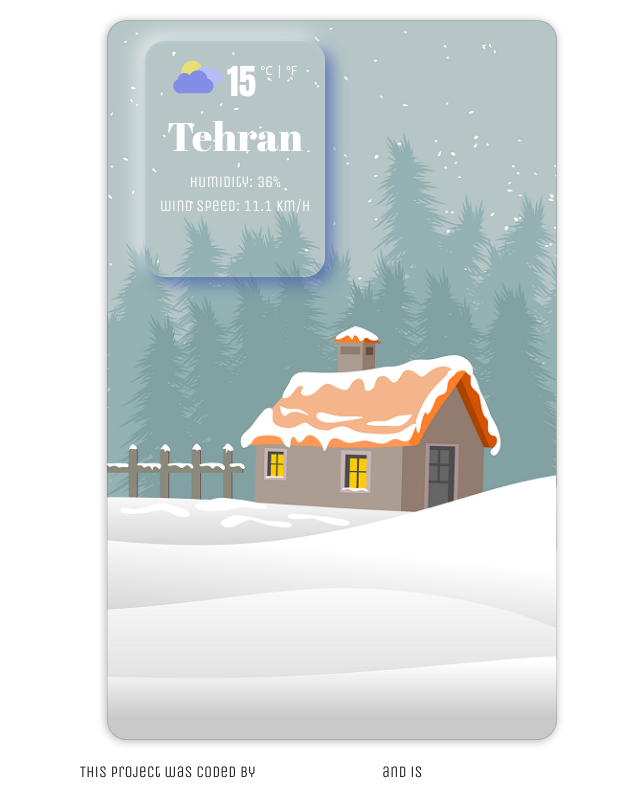
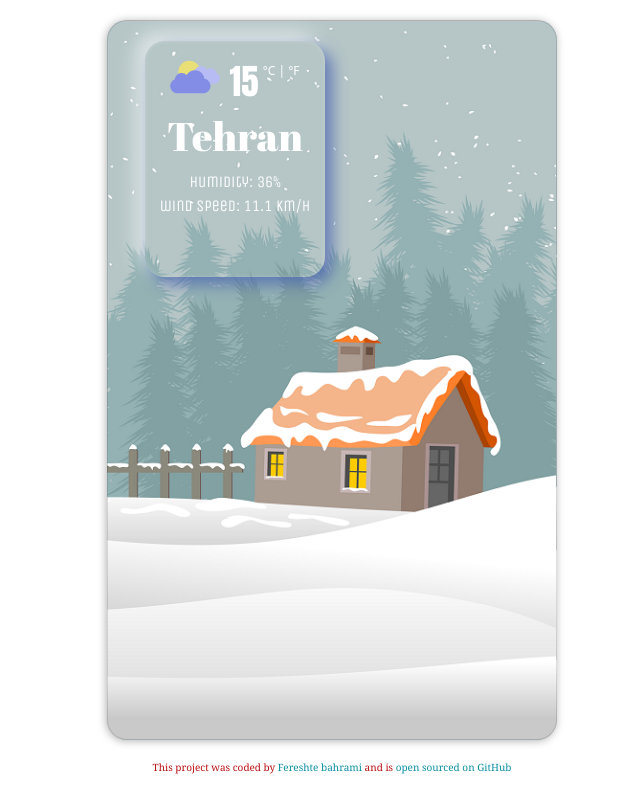
Before and after one commit to FereshteBahrami/weather-app, a plain HTML site: page index.html in a window 1280 px wide. Shown: the whole page, without its empty margins (308-948 px from the left). Drawn offline with nearby package versions, Linux system fonts and the light colour scheme; a web font is replaced by a local one.

Commit message:
Styled the temperature section

```diff
--- a/src/style.css
+++ b/src/style.css
@@ -67,11 +67,15 @@ a {
 }
 .WeatherSummary {
   position: relative;
+  margin-left: 5px;
   font-family: "Anton", sans-serif;
   top: 15px;
   font-weight: 300;
   font-size: 35px;
   color: white;
+}
+.celsiusFahrenheit {
+  margin-left: 0px;
 }
 .current-city {
   color: white;
@@ -81,3 +85,22 @@ a {
   padding-top: 10px;
   width: 100%;
 }
+.footer {
+  display: block;
+  margin-top: 0 auto;
+  padding-top: 0;
+  text-align: center;
+  color: rgb(184, 15, 15);
+  font-family: Cambria, Cochin, Georgia, Times, "Times New Roman", serif;
+  line-height: 1.5;
+  font-size: 10px;
+}
+
+.linkedin-link {
+  text-decoration: none;
+  color: #098ea0;
+}
+.github-link {
+  text-decoration: none;
+  color: #098ea0;
+}
```
